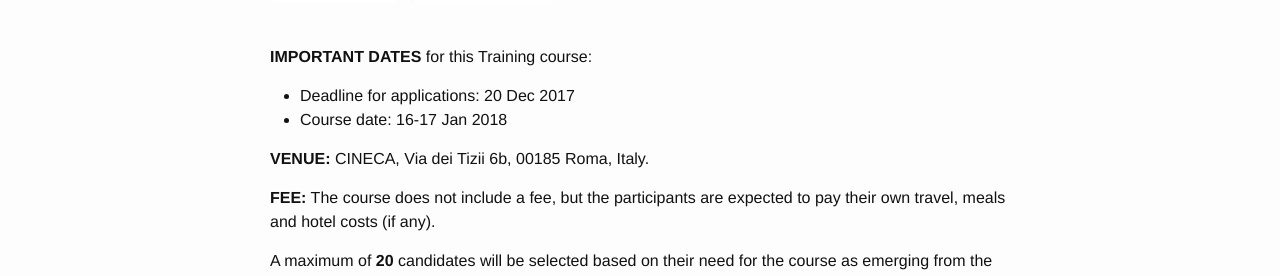
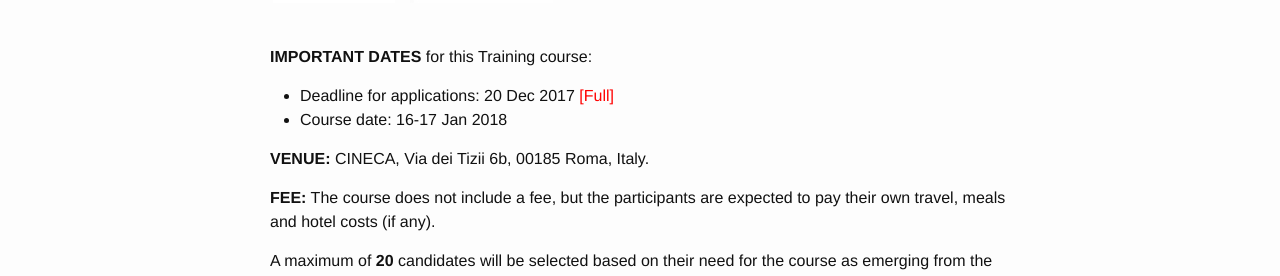
Before and after one commit to ELIXIR-IIB-training/website, a Jekyll site: the page built from _posts/2018-01-16-Linux-Shell-Roma.md, in a window 1280 px wide and 900 px high. Shown: the part 396-672 px from the top of the window. Built offline with Jekyll 4.4.1, drawn with Linux system fonts in a browser that asks for light colours.

Commit message:
Add FULL

```diff
--- a/_posts/2018-01-16-Linux-Shell-Roma.md
+++ b/_posts/2018-01-16-Linux-Shell-Roma.md
@@ -21,7 +21,7 @@ description: Biological big data increasingly require supercomputers for their p
 **IMPORTANT DATES** for this Training course:
 
 
-- Deadline for applications: 20 Dec 2017
+- Deadline for applications: 20 Dec 2017    <font color="red"> [Full] </font>
 - Course date: 16-17 Jan 2018
 <br>
 
```
